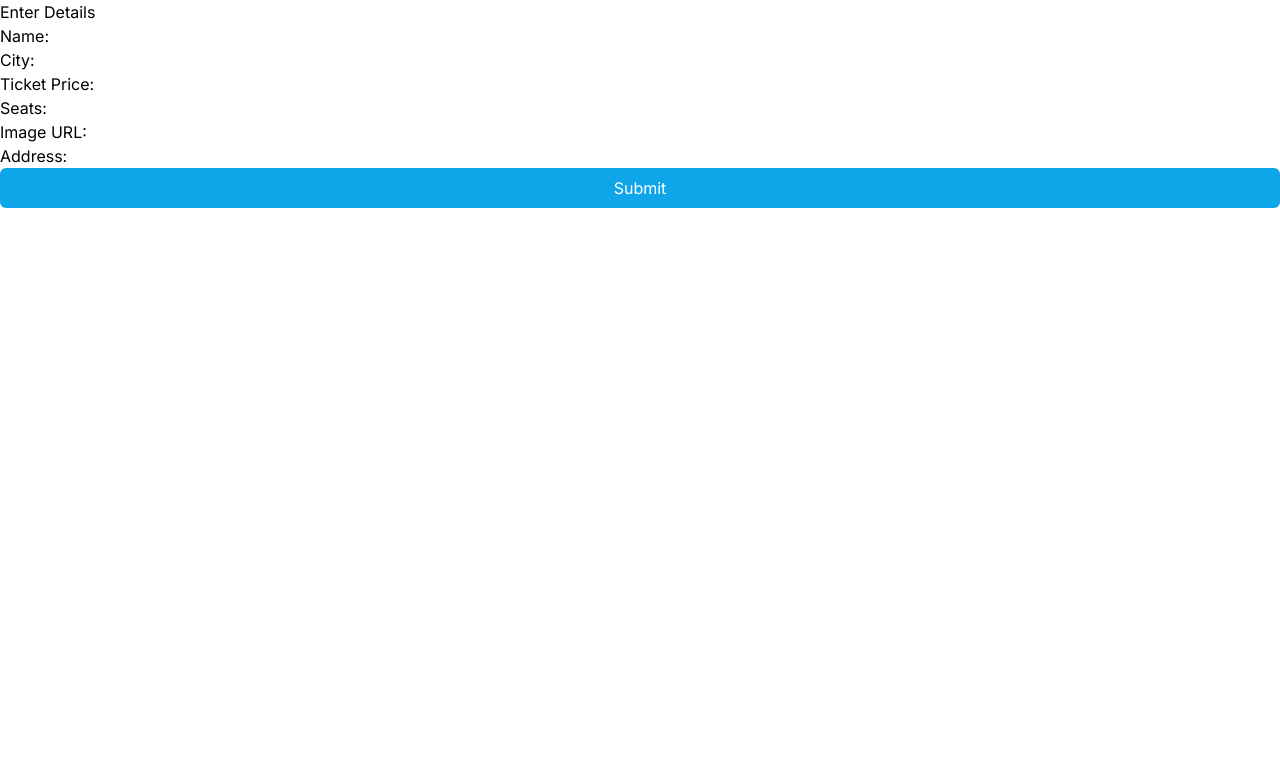
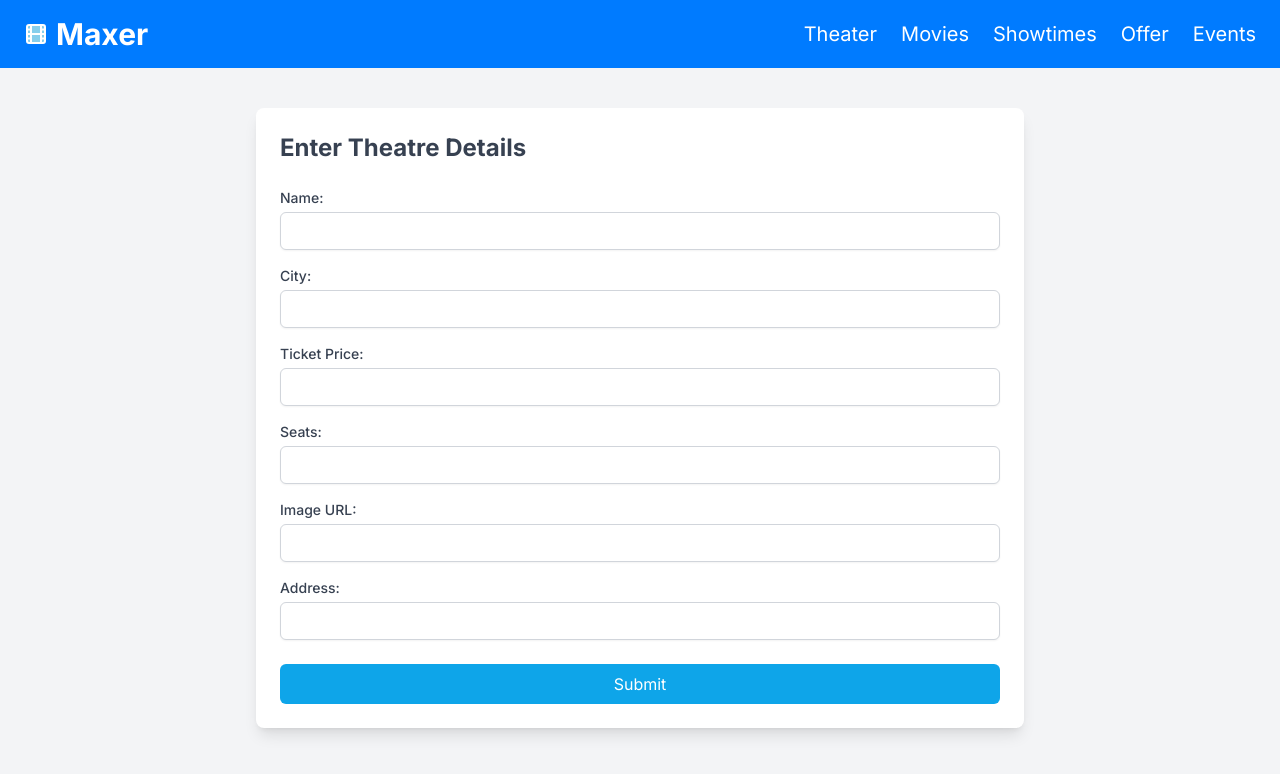
Before and after one commit to Hh440/CineMax, a Next.js app in the folder frontadmin/: page /theatre/add in a window 1280 px wide. Shown: the top 774 px of the page. Built offline with nearby package versions, Linux system fonts and the light colour scheme.

Commit message:
added minor functionalities

```diff
--- a/frontadmin/app/movie/get/page.tsx
+++ b/frontadmin/app/movie/get/page.tsx
@@ -2,18 +2,23 @@
 
 import { useRouter } from "next/navigation";
 import { useAllMovie } from "@/app/hooks";
+import { Nav } from "@/app/component/navbar/nav";
 
 const AllMovies = () => {
   const { loading, movies } = useAllMovie();
   const router = useRouter();
 
-  if (loading) return <div className="text-center py-20 text-lg">Loading...</div>;
+  if (loading)
+    return <div className="text-center py-20 text-lg">Loading...</div>;
 
   const handleCardClick = (id) => {
     router.push(`/movie/get/${id}`);
   };
 
   return (
+    <div>
+      <Nav />
+      <div className="text-xl font-semibold mb-2">Movies</div>
       <div className="grid grid-cols-1 sm:grid-cols-2 md:grid-cols-3 lg:grid-cols-4 gap-6 p-4">
         {movies.map((movie) => (
           <div
@@ -34,6 +39,7 @@ const AllMovies = () => {
           </div>
         ))}
       </div>
+    </div>
   );
 };
 
--- a/frontadmin/app/theatre/add/page.tsx
+++ b/frontadmin/app/theatre/add/page.tsx
@@ -1,6 +1,7 @@
 "use client";
 
 import { Button } from "@/app/component/Button";
+import { Nav } from "@/app/component/navbar/nav";
 import axios from "axios";
 import { useRouter } from "next/navigation";
 import { useState } from "react";
@@ -14,7 +15,7 @@ function EnterDetails() {
     ticketPrice: "",
     seats: "",
     image: "",
-    Address: "", // Change to uppercase 'A'
+    Address: "",
   });
 
   const handleChange = (e) => {
@@ -26,69 +27,80 @@ function EnterDetails() {
   };
 
   return (
+    <div className="min-h-screen bg-gray-100">
+      <Nav />
+      <div className="max-w-3xl mx-auto mt-10 p-6 bg-white shadow-lg rounded-lg">
+        <h1 className="text-2xl font-bold mb-6 text-gray-700">Enter Theatre Details</h1>
+
+        <div className="space-y-4">
           <div>
-      <h1>Enter Details</h1>
-
-      <div>
-        <label>Name:</label>
+            <label className="block text-sm font-medium text-gray-700">Name:</label>
             <input
               type="text"
               name="name"
               value={formData.name}
               onChange={handleChange}
+              className="mt-1 p-2 block w-full border border-gray-300 rounded-md shadow-sm focus:ring-indigo-500 focus:border-indigo-500 sm:text-sm"
               required
             />
           </div>
           <div>
-        <label>City:</label>
+            <label className="block text-sm font-medium text-gray-700">City:</label>
             <input
               type="text"
               name="city"
               value={formData.city}
               onChange={handleChange}
+              className="mt-1 p-2 block w-full border border-gray-300 rounded-md shadow-sm focus:ring-indigo-500 focus:border-indigo-500 sm:text-sm"
               required
             />
           </div>
           <div>
-        <label>Ticket Price:</label>
+            <label className="block text-sm font-medium text-gray-700">Ticket Price:</label>
             <input
               type="number"
               name="ticketPrice"
               value={formData.ticketPrice}
               onChange={handleChange}
+              className="mt-1 p-2 block w-full border border-gray-300 rounded-md shadow-sm focus:ring-indigo-500 focus:border-indigo-500 sm:text-sm"
               required
             />
           </div>
           <div>
-        <label>Seats:</label>
+            <label className="block text-sm font-medium text-gray-700">Seats:</label>
             <input
               type="number"
               name="seats"
               value={formData.seats}
               onChange={handleChange}
+              className="mt-1 p-2 block w-full border border-gray-300 rounded-md shadow-sm focus:ring-indigo-500 focus:border-indigo-500 sm:text-sm"
               required
             />
           </div>
           <div>
-        <label>Image URL:</label>
+            <label className="block text-sm font-medium text-gray-700">Image URL:</label>
             <input
               type="text"
               name="image"
               value={formData.image}
               onChange={handleChange}
+              className="mt-1 p-2 block w-full border border-gray-300 rounded-md shadow-sm focus:ring-indigo-500 focus:border-indigo-500 sm:text-sm"
               required
             />
           </div>
           <div>
-        <label>Address:</label>
+            <label className="block text-sm font-medium text-gray-700">Address:</label>
             <input
               type="text"
-          name="Address" // Change to uppercase 'A'
+              name="Address"
               value={formData.Address}
               onChange={handleChange}
+              className="mt-1 p-2 block w-full border border-gray-300 rounded-md shadow-sm focus:ring-indigo-500 focus:border-indigo-500 sm:text-sm"
               required
             />
           </div>
+        </div>
+        <br/>
         <Button
           onClick={async () => {
             const data = {
@@ -115,7 +127,6 @@ function EnterDetails() {
               console.log("Theatre created successfully");
               push(`/theatre/get/${id}`);
             } else {
-
               console.log("Unexpected response status:", response.status);
             }
           }}
@@ -125,6 +136,7 @@ function EnterDetails() {
         >
           Submit
         </Button>
+      </div>
     </div>
   );
 }
--- a/frontadmin/app/theatre/get/[id]/page.tsx
+++ b/frontadmin/app/theatre/get/[id]/page.tsx
@@ -40,7 +40,7 @@ export default function Home() {
       <div className="bg-white shadow-2xl rounded-2xl p-8 w-full max-w-4xl transform transition duration-500 hover:scale-105">
         <div className="flex flex-col md:flex-row items-center">
           <img
-            src={theatre.image}
+            src={theatre.image === '' ? "https://t3.ftcdn.net/jpg/03/74/28/58/240_F_374285858_KzJ88FysqJ79AhyNPW2lqnBtsRTokuav.jpg" : theatre.image}
             alt={theatre.name}
             className="w-full md:w-1/2 h-auto rounded-lg object-cover mb-6 md:mb-0 md:mr-6 shadow-lg"
           />
```
Lines whose indentation alone changed are shown as unchanged.
